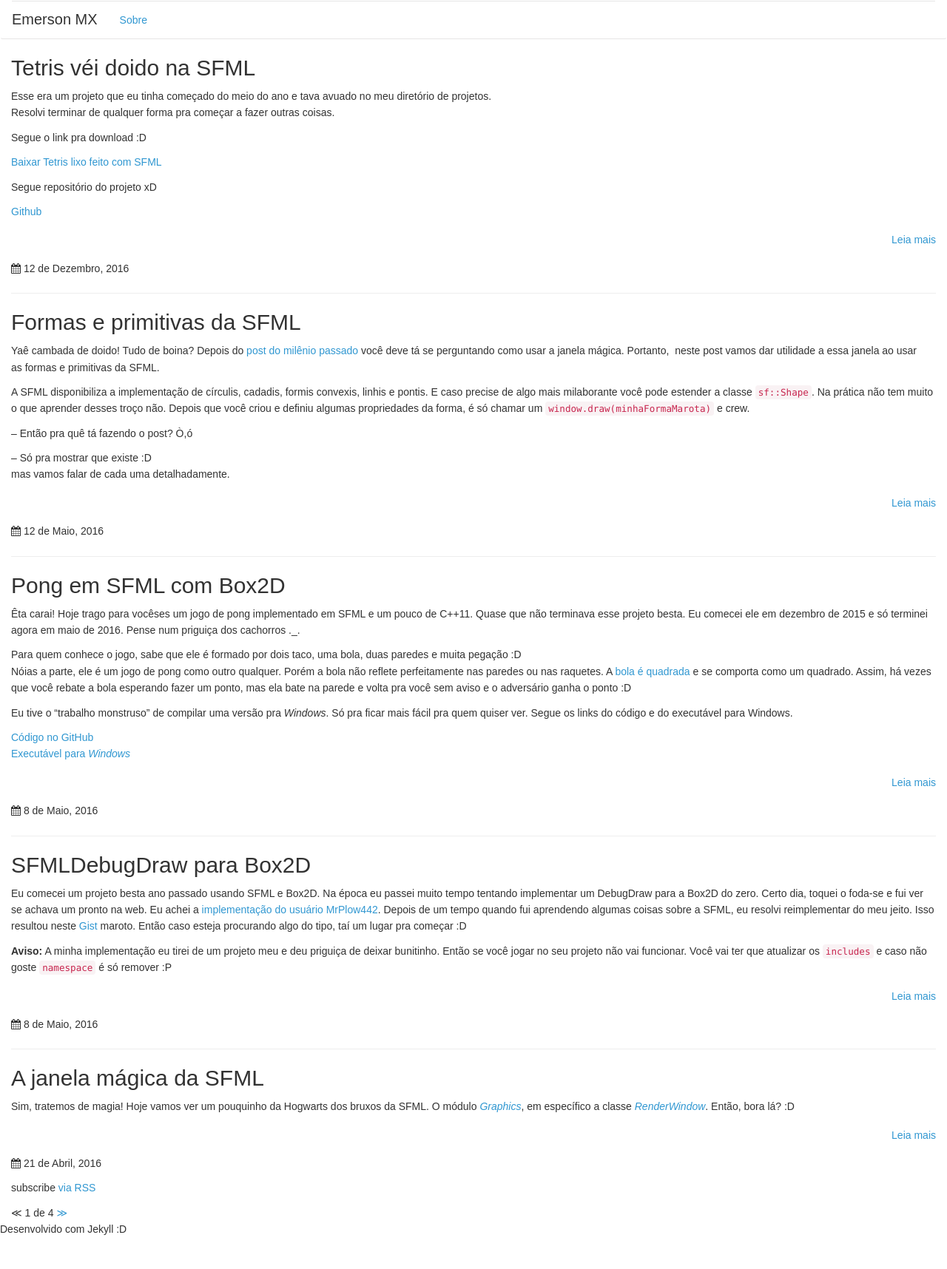
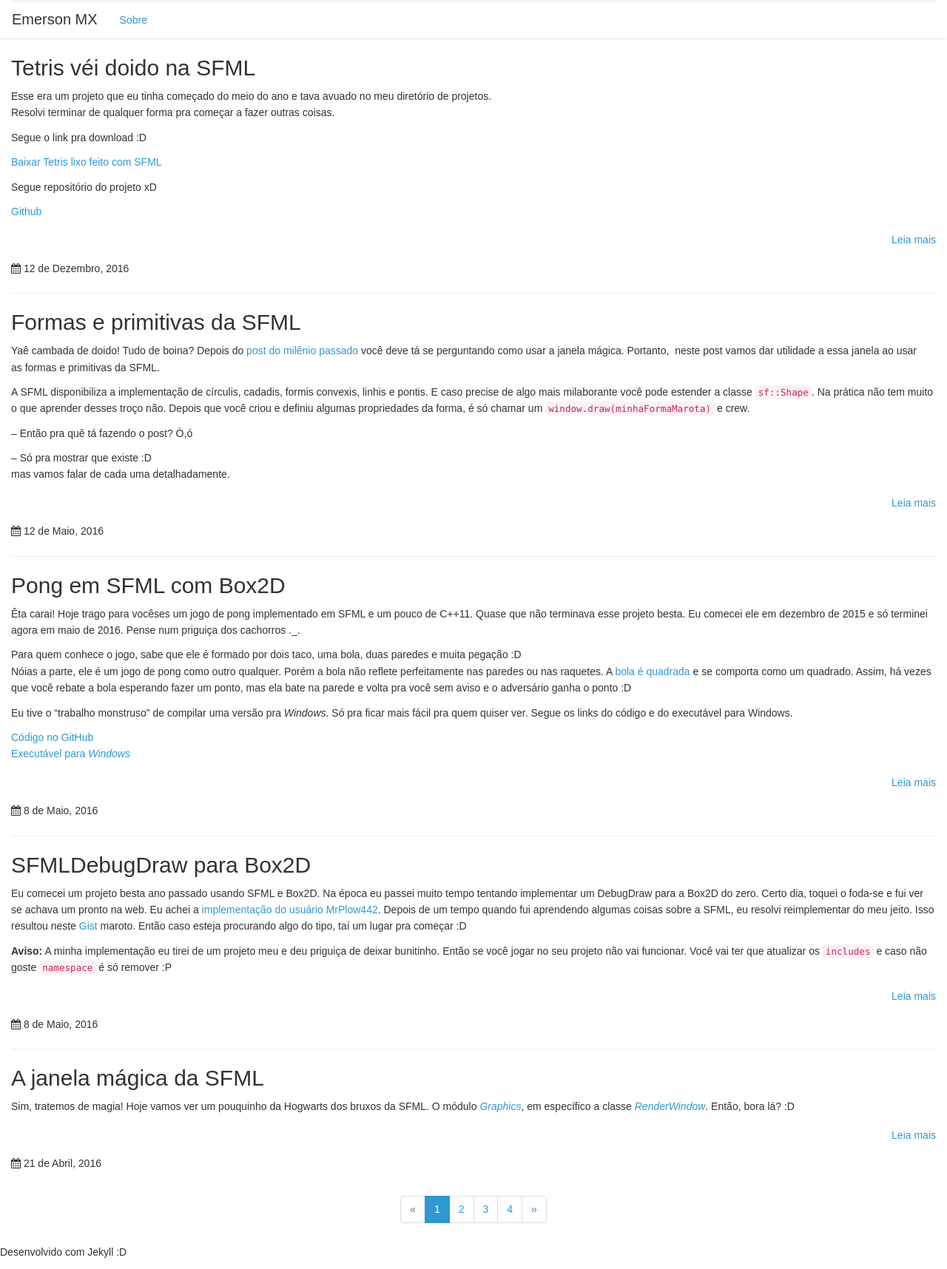
Before and after one commit to emersonmx/emersonmx.github.io, a Jekyll site: the page built from index.html, in a window 1280 px wide. Shown: the whole page at 74% size. Built offline with Jekyll 4.4.1, drawn with Linux system fonts in a browser that asks for light colours; a script that is not in the unit is left out; the list of posts is cut into pages by our own code; before the commit the page ends 1685 px from its top, so only the background shows below that.

Commit message:
Style paginator

```diff
--- a/_layouts/home.html
+++ b/_layouts/home.html
@@ -29,19 +29,45 @@
     </article>
     {% endfor %}
 
-    <p>subscribe <a href="{{ "/feed.xml" | relative_url }}">via RSS</a></p>
+    {% if paginator.total_pages > 1 %}
+        <nav class="paginator">
+            <ul class="pagination">
+                {% if paginator.previous_page %}
+                    <li>
+                        <a href="{{ paginator.previous_page_path | prepend: site.baseurl | replace: '//', '/' }}">&laquo;</a>
+                    </li>
+                {% else %}
+                    <li class="disabled">
+                        <span>&laquo;</span>
+                    </li>
+                {% endif %}
 
-    <div>
-        {% if paginator.previous_page %}
-            <a href="{{ paginator.previous_page_path }}">&#8810;</a>
-        {% else %}
-            <span>&#8810;</span>
-        {% endif %}
-        <span>{{ paginator.page }} de {{ paginator.total_pages }}</span>
-        {% if paginator.next_page %}
-            <a href="{{ paginator.next_page_path }}">&#8811;</a>
-        {% else %}
-            <span>&#8811;</span>
-        {% endif %}
-    </div>
+                {% for page in (1..paginator.total_pages) %}
+                    {% if page == paginator.page %}
+                        <li class="active"><span>{{ page }}</span></li>
+                    {% elsif page == 1 %}
+                        <li>
+                            <a href="{{ paginator.previous_page_path | prepend: site.baseurl | replace: '//', '/' }}">{{ page }}</a>
+                        </li>
+                    {% else %}
+                        <li>
+                            <a href="{{ site.paginate_path | prepend: site.baseurl | replace: '//', '/' | replace: ':num', page }}">{{ page }}</a>
+                        </li>
+                    {% endif %}
+                {% endfor %}
+
+                <li>
+                {% if paginator.next_page %}
+                    <li>
+                        <a href="{{ paginator.next_page_path | prepend: site.baseurl | replace: '//', '/' }}">&raquo;</a>
+                    </li>
+                {% else %}
+                    <li class="disabled">
+                        <span>&raquo;</span>
+                    </li>
+                {% endif %}
+                </li>
+            </ul>
+        </nav>
+    {% endif %}
 </div>
--- a/_sass/main.scss
+++ b/_sass/main.scss
@@ -50,3 +50,9 @@
         text-align: right;
     }
 }
+
+main {
+    .paginator {
+        text-align: center;
+    }
+}
--- a/assets/css/main.css
+++ b/assets/css/main.css
@@ -54,3 +54,7 @@
   padding: 5px 0;
   text-align: right;
 }
+
+main .paginator {
+  text-align: center;
+}
```
